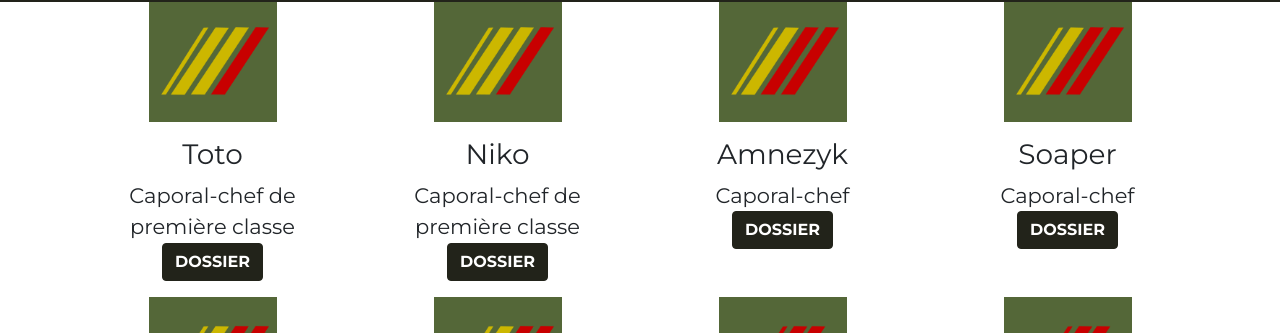
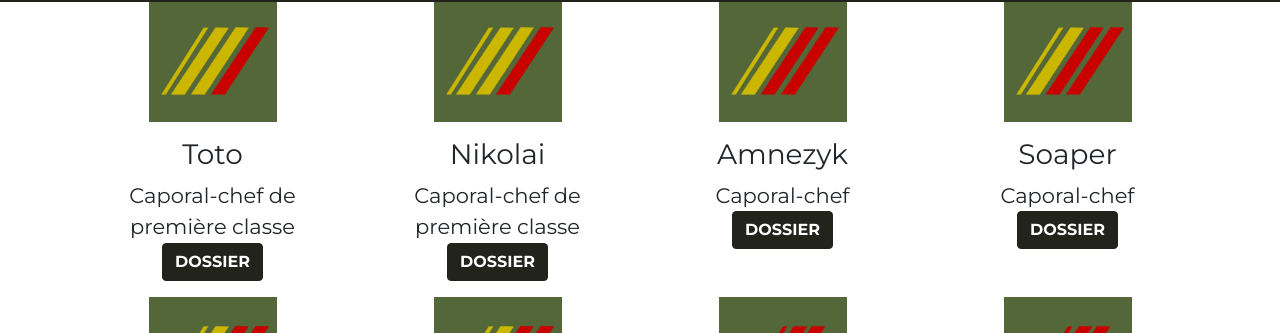
Before and after one commit to ArtyomFR/75RI_Jekyll, a Jekyll site: the page built from effectif.html, in a window 1280 px wide and 900 px high, scrolled down 1071 px. Shown: the part 123-456 px from the top of the window. Built offline with Jekyll 4.4.1, drawn with Linux system fonts in a browser that asks for light colours; nearby versions of some CDN libraries.

Commit message:
Update militairedurang.yml

```diff
--- a/_data/effectif/militairedurang.yml
+++ b/_data/effectif/militairedurang.yml
@@ -17,7 +17,7 @@
       - "Last Crusade"
       - "Fallout"
       - "62’"
-  - name: Niko
+  - name: Nikolai
     UID: 76561197992760609
     grade:  "Caporal-chef de première classe"
     incorporation: "2014"
```
